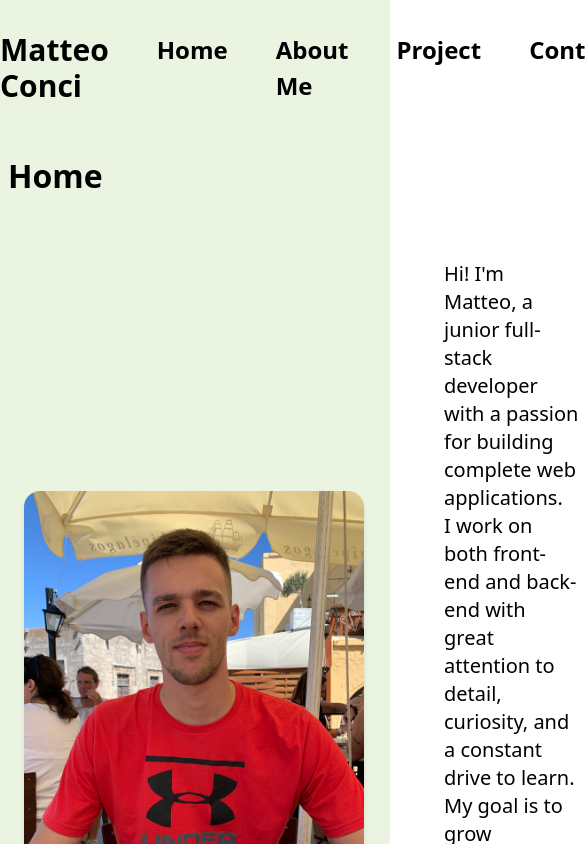
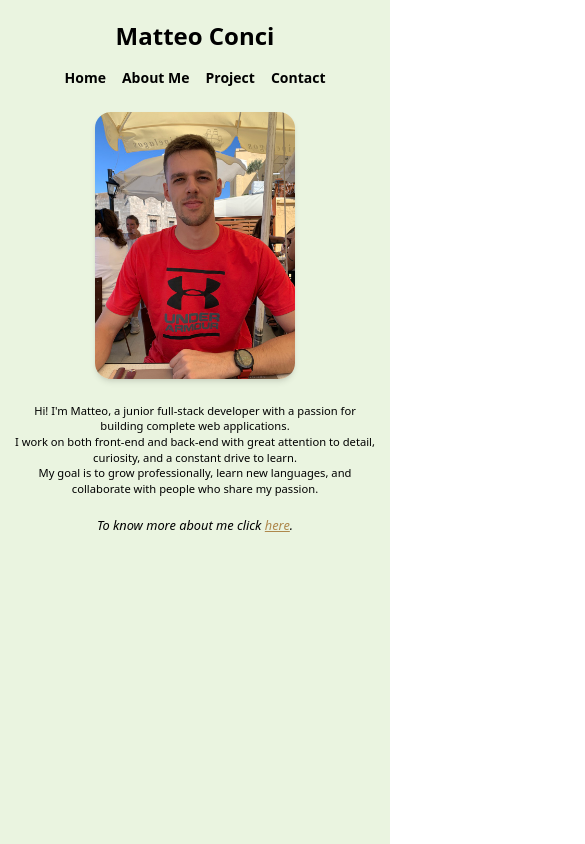
Before and after one commit to matteoconci/Portfolio-React, a React (Vite) app in the folder porftolio/: page /home in a window 390 px wide. Shown: the top 844 px of the page, 585 px wide, since content can reach past the window. Built offline with nearby package versions, Linux system fonts and the light colour scheme.

Commit message:
Home mobile ready

```diff
--- a/porftolio/src/Component/Header.tsx
+++ b/porftolio/src/Component/Header.tsx
@@ -2,15 +2,15 @@ import { NavLink } from "react-router-dom";
 
 const Header = () => {
     return (
-        <header className="flex pt-8 mb-6">
-            <h1 className="text-3xl font-bold">Matteo Conci</h1>
-            <nav className="mr-0 m-auto text-[1.5rem] font-bold">
-                <div>
-                    <ul className="flex list-none">
-                        <li className="ml-12 hover:underline hover:cursor-pointer"><NavLink to='/home'>Home</NavLink></li>
-                        <li className="ml-12 hover:underline hover:cursor-pointer"><NavLink to='/about-me'>About Me</NavLink></li>
-                        <li className="ml-12 hover:underline hover:cursor-pointer"><NavLink to='/project'>Project</NavLink></li>
-                        <li className="ml-12 hover:underline hover:cursor-pointer"><NavLink to='/contact'>Contact</NavLink></li>
+        <header className="sm:flex pt-5 sm:pt-8 mb-6">
+            <h1 className="text-2xl sm:text-3xl font-bold text-center mb-4 sm:mb-0">Matteo Conci</h1>
+            <nav className="sm:mr-0 sm:m-auto text-sm sm:text-[1.5rem] font-bold">
+                <div className="flex">
+                    <ul className="flex list-none gap-x-4 m-auto">
+                        <li className="hover:underline hover:cursor-pointer"><NavLink to='/home'>Home</NavLink></li>
+                        <li className="hover:underline hover:cursor-pointer"><NavLink to='/about-me'>About Me</NavLink></li>
+                        <li className="hover:underline hover:cursor-pointer"><NavLink to='/project'>Project</NavLink></li>
+                        <li className="hover:underline hover:cursor-pointer"><NavLink to='/contact'>Contact</NavLink></li>
                     </ul>
                 </div>
             </nav>
--- a/porftolio/src/Component/Root.tsx
+++ b/porftolio/src/Component/Root.tsx
@@ -3,8 +3,8 @@ import Header from './Header';
 
 const Root = () => {
     return (
-        <div className="min-h-screen bg-[#EAF4E0] font-chakra text-[1rem] pb-10">
-            <div className="max-w-[1000px] mx-auto mb-auto">
+        <div className="min-h-screen bg-[#EAF4E0] font-chakra text-[1rem] pb-10 w-fit lg:w-full">
+            <div className="max-w-[1024px] mx-auto mb-auto">
                 <Header />
                 <main>
                     <Outlet />
--- a/porftolio/src/Pages/Home.tsx
+++ b/porftolio/src/Pages/Home.tsx
@@ -4,9 +4,9 @@ import pfp from '../assets/AboutMe-Photo.jpeg';
 const Home = () => {
     return (
         <div>
-            <h2 className="text-[2rem] font-semibold mt-12 mb-15 ml-2">Home</h2>
-            <div className="flex text-xl items-center">
-                <img className="max-w-85 shadow-md rounded-2xl mr-20 ml-6"
+            <h2 className="hidden sm:block text-[2rem] font-semibold mt-12 mb-15 ml-2">Home</h2>
+            <div className="sm:flex text-xl items-center">
+                <img className="max-w-50 my-6 sm:my-0 sm:max-w-85 shadow-md rounded-2xl sm:mr-20 sm:ml-6 m-auto"
                     src={pfp}
                     alt="Matteo Conci"
                     loading="eager"
@@ -15,12 +15,12 @@ const Home = () => {
                     height={340}
                     />
                 <div>
-                    <p>
+                    <p className="text-center mx-3 text-[0.7rem]">
                         Hi! I'm Matteo, a junior full-stack developer with a passion for building complete web applications. <br></br>
                         I work on both front-end and back-end with great attention to detail, curiosity, and a constant drive to learn. <br></br>
                         My goal is to grow professionally, learn new languages, and collaborate with people who share my passion. <br></br>
                     </p>
-                    <p className="italic mt-5 text-lg">To know more about me click <NavLink to='/about-me' className='text-[#ae884c] underline hover:no-underline'>here</NavLink>.</p>
+                    <p className="italic mt-5 text-center text-[0.8rem] sm:text-lg">To know more about me click <NavLink to='/about-me' className='text-[#ae884c] underline hover:no-underline'>here</NavLink>.</p>
                 </div>
             </div>
         </div>
```
